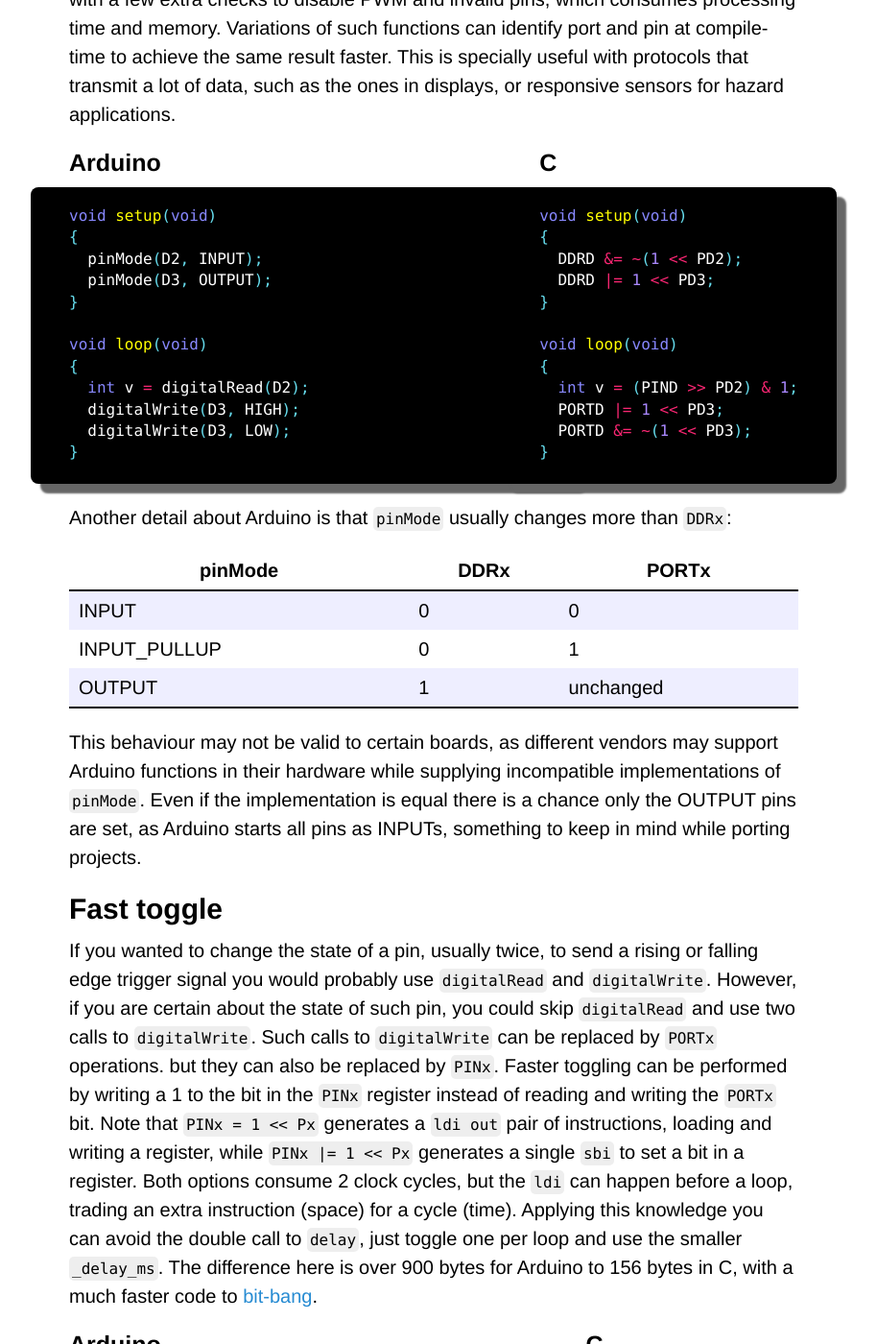
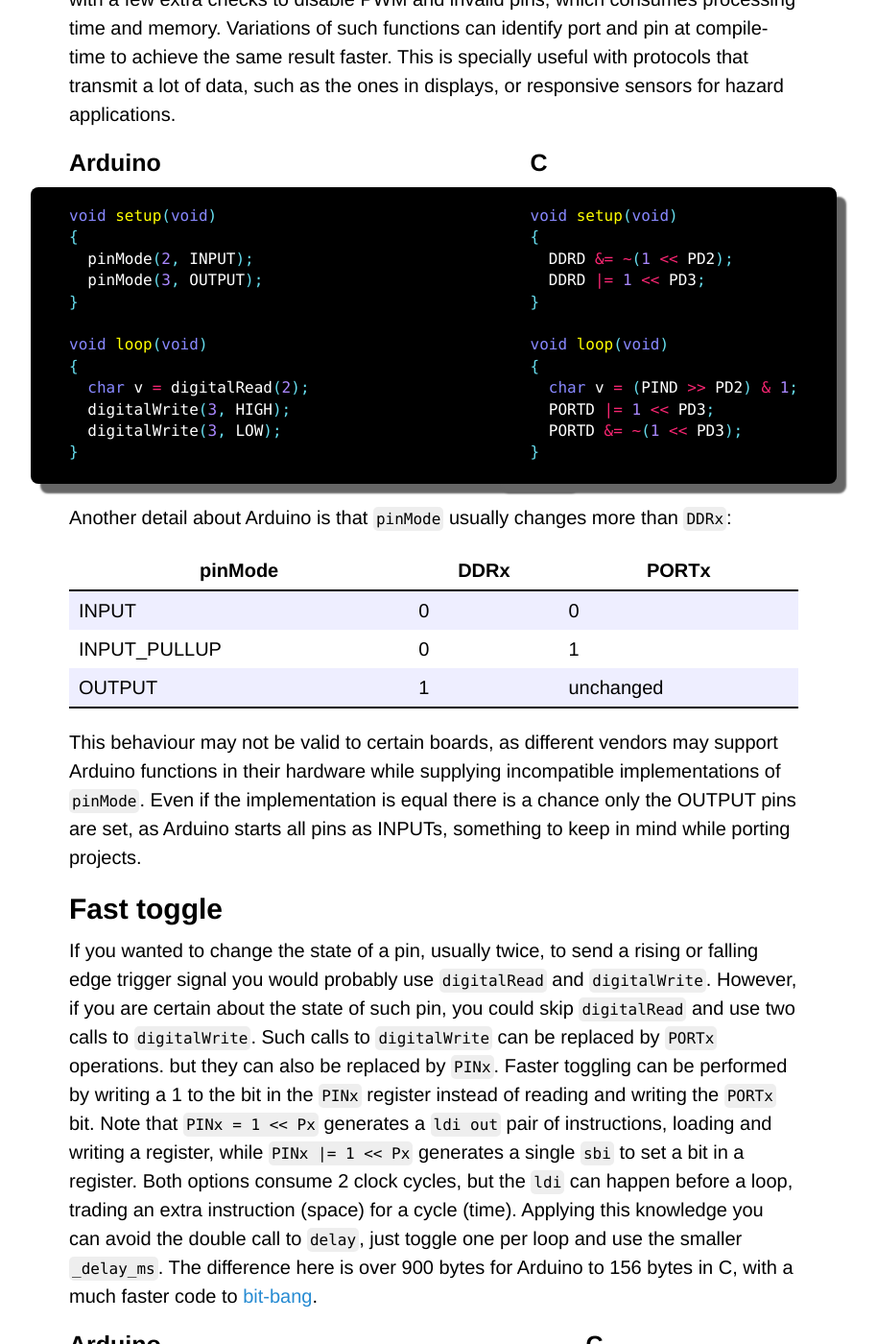
Before and after one commit to Maumagnaguagno/maumagnaguagno.github.io, a Jekyll site: the page built from baremetal.md, in a window 1280 px wide and 1400 px high, scrolled down 3795 px. Shown: the whole window at 96% size, without its empty margins (188-1102 px from the left). Built offline with Jekyll 4.4.1, drawn with Linux system fonts in a browser that asks for light colours; our own code applies the rules of GitHub Pages for plain Markdown files; some of the changed text lies outside the part shown.

Commit message:
Fix pin names in code blocks of Bare Metal

````diff
--- a/baremetal.md
+++ b/baremetal.md
@@ -132,15 +132,15 @@ This is specially useful with protocols that transmit a lot of data, such as the
 ```c
 void setup(void)
 {
-  pinMode(D2, INPUT);
-  pinMode(D3, OUTPUT);
+  pinMode(2, INPUT);
+  pinMode(3, OUTPUT);
 }
 
 void loop(void)
 {
-  int v = digitalRead(D2);
-  digitalWrite(D3, HIGH);
-  digitalWrite(D3, LOW);
+  char v = digitalRead(2);
+  digitalWrite(3, HIGH);
+  digitalWrite(3, LOW);
 }
 ```
 
@@ -157,7 +157,7 @@ void setup(void)
 
 void loop(void)
 {
-  int v = (PIND >> PD2) & 1;
+  char v = (PIND >> PD2) & 1;
   PORTD |= 1 << PD3;
   PORTD &= ~(1 << PD3);
 }
````
Also changed, not shown: other parts of baremetal.md (+3 -3 lines).
